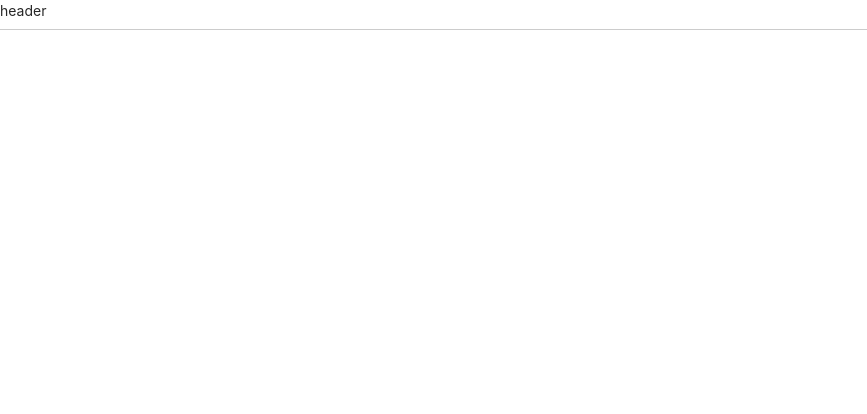
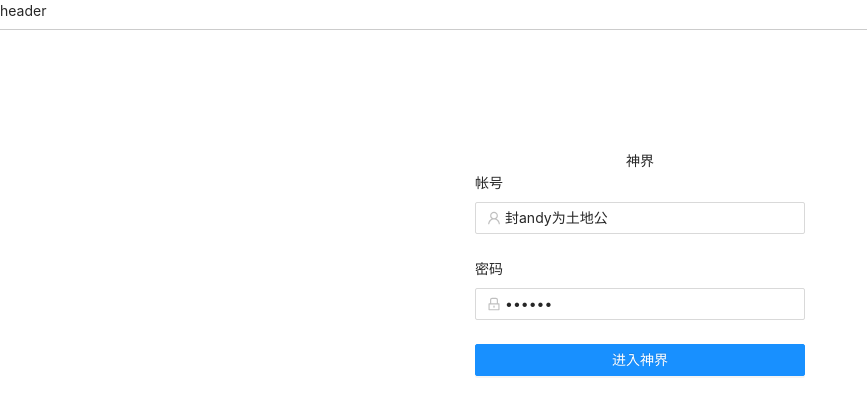
Before and after one commit to F8-Game/Core-H5, a Vue app: page /#/login in a window 1280 px wide. Before the commit this address had no page. Shown: the top 414 px of the page, without its empty margins (0-867 px from the left). Built offline with nearby package versions, Linux system fonts and the light colour scheme.

Commit message:
feat:添加所需项目代码，添加登录接口

```diff
--- a/package.json
+++ b/package.json
@@ -3,12 +3,12 @@
   "version": "0.1.0",
   "private": true,
   "scripts": {
-    "serve": "vue-cli-service serve --open",
+    "dev": "vue-cli-service serve --open",
     "build": "vue-cli-service build",
     "lint": "vue-cli-service lint"
   },
   "dependencies": {
-    "ant-design-vue": "^2.0.0-beta.13",
+    "ant-design-vue": "^2.0.0-beta.15",
     "axios": "^0.21.0",
     "babel-plugin-import": "^1.13.1",
     "core-js": "^3.6.5",
--- /dev/null
+++ b/src/api/user.js
@@ -0,0 +1,9 @@
+import request from '@/util/request'
+
+export function login(data) {
+  return request({
+    url: `/login`,
+    method: 'post',
+    data: data
+  })
+}
--- a/src/main.js
+++ b/src/main.js
@@ -1,10 +1,9 @@
 import { createApp } from 'vue'
 import router from './router'
 import store from './store'
-// import App from './App.vue'
 import App from './Layout'
 
-import { Button } from 'ant-design-vue'
+import { Button, Form, Input } from 'ant-design-vue'
 import 'ant-design-vue/dist/antd.css'
 
 import 'normalize.css/normalize.css'
@@ -12,5 +11,5 @@ import 'normalize.css/normalize.css'
 const app = createApp(App)
 
 app.use(store).use(router)
-app.use(Button)
+app.use(Button).use(Form).use(Input)
 app.mount('#app')
--- a/src/router/index.js
+++ b/src/router/index.js
@@ -4,7 +4,12 @@ const routes = [
   {
     path: '/',
     name: 'Main',
-    component: () => import('../views/MainPage')
+    component: () => import('@/views/MainPage')
+  },
+  {
+    path: '/login',
+    name: 'Login',
+    component: () => import('@/views/Login')
   }
 ]
 
--- /dev/null
+++ b/src/util/request.js
@@ -0,0 +1,28 @@
+import axios from 'axios'
+
+const service = axios.create({
+  baseURL: process.env.VUE_APP_BASE_API,
+  timeout: 5000
+})
+
+service.interceptors.request.use(
+  config => {
+    return config
+  },
+  error => {
+    console.log(error) // for debug
+    return Promise.reject(error)
+  }
+)
+
+service.interceptors.response.use(
+  response => {
+    return response.data
+  },
+  error => {
+    console.log('err' + error) // for debug
+    return Promise.reject(error)
+  }
+)
+
+export default service
--- a/src/views/Login/index.vue
+++ b/src/views/Login/index.vue
@@ -0,0 +1,74 @@
+<template>
+  <div class="login-box">
+    <div class="title">神界</div>
+    <a-form layout="vertical" :model="loginData" class="login">
+      <a-form-item label='帐号'>
+        <a-input v-model:value="loginData.username" placeholder="Username">
+          <template #prefix><UserOutlined style="color:rgba(0,0,0,.25)"/></template>
+        </a-input>
+      </a-form-item>
+      <a-form-item label='密码'>
+        <a-input v-model:value="loginData.password" type="password" placeholder="Password">
+          <template #prefix><LockOutlined style="color:rgba(0,0,0,.25)"/></template>
+        </a-input>
+      </a-form-item>
+        <a-button
+          type="primary"
+          html-type="submit"
+          @click="loginStatus"
+          style="width:100%;margin-bottom:30px;"
+        >
+          进入神界
+        </a-button>
+    </a-form>
+  </div>
+</template>
+
+<script>
+import { defineComponent, reactive } from 'vue'
+import { UserOutlined, LockOutlined } from '@ant-design/icons-vue'
+import { login } from '@/api/user'
+
+export default defineComponent({
+  setup() {
+    const loginData = reactive({
+      username: '封andy为土地公',
+      password: '123456'
+    })
+    const loginStatus = () => {
+      login(loginData).then(res => {
+        console.log(res)
+      })
+    }
+    return {
+      loginData,
+      loginStatus
+    }
+  },
+  components: {
+    UserOutlined,
+    LockOutlined
+  }
+})
+</script>
+
+<style lang="less" scoped>
+.login-box{
+  min-height: 100%;
+  width: 100%;
+  overflow: hidden;
+
+  .title{
+    text-align: center;
+    padding-top: 15vh;
+  }
+
+  .login{
+    width: 400px;
+    max-width: 100%;
+    padding: 0 35px 0;
+    margin: 0 auto;
+  }
+}
+
+</style>
--- a/vue.config.js
+++ b/vue.config.js
@@ -1,7 +1,13 @@
 'use strict'
+
+const path = require('path')
 
 const port = process.env.port || process.env.npm_config_port || 9527 // dev port
 process.env.VUE_APP_TITLE = '封神'
+
+function resolve(dir) {
+  return path.join(__dirname, dir)
+}
 
 module.exports = {
   publicPath: '/',
@@ -16,52 +22,12 @@ module.exports = {
       warnings: false,
       errors: true
     }
-    // before: require('./mock/mock-server.js')
   },
-  chainWebpack: config => { },
-  configureWebpack: config => {
-    config.optimization = {
-      splitChunks: {
-        cacheGroups: {
-          vendor: {
-            chunks: 'all',
-            test: /node_modules/,
-            name: 'vendor',
-            minChunks: 1,
-            maxInitialRequests: 5,
-            minSize: 0,
-            priority: 100
-          },
-          common: {
-            chunks: 'all',
-            test: /[\\/]src[\\/]js[\\/]/,
-            name: 'common',
-            minChunks: 2,
-            maxInitialRequests: 5,
-            minSize: 0,
-            priority: 60
-          },
-          styles: {
-            name: 'styles',
-            test: /\.(le|c)ss$/,
-            chunks: 'all',
-            enforce: true
-          },
-          runtimeChunk: {
-            name: 'manifest'
-          }
-        }
-      }
-    }
-  },
-  css: {
-    requireModuleExtension: true,
-    sourceMap: true,
-    loaderOptions: {
-      less: {
-        lessOptions: {
-          javascriptEnabled: true
-        }
+  configureWebpack: {
+    name: '封神',
+    resolve: {
+      alias: {
+        '@': resolve('src')
       }
     }
   }
```
Also changed, not shown: 2 other files (tests, documents, lock files or other folders).
